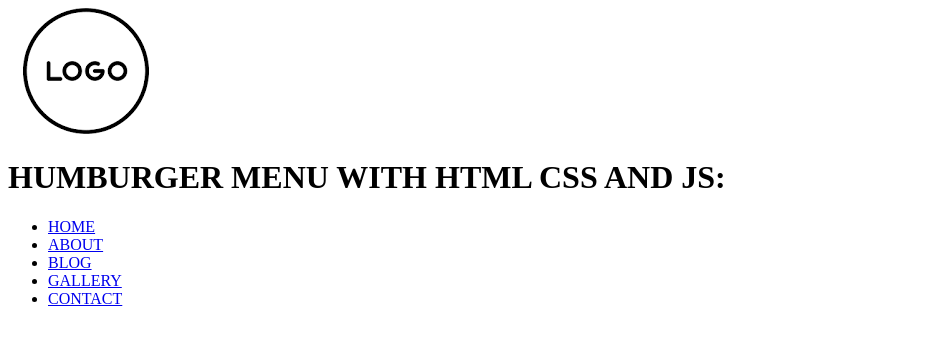
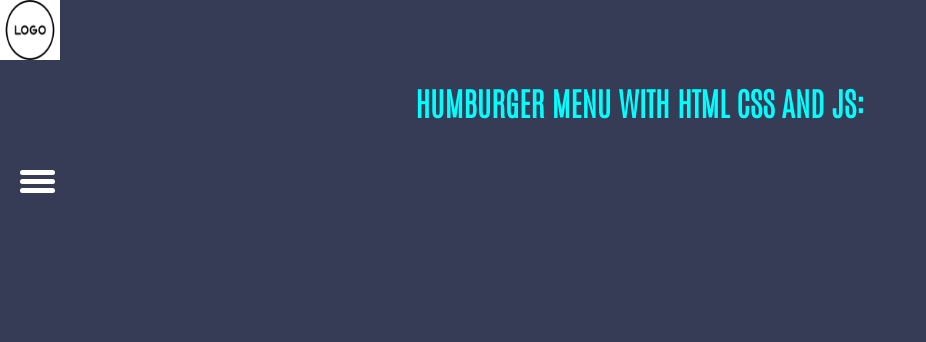
Before and after one commit to AttitudePrince143/hamburger_site, a plain HTML site: page index.html in a window 1280 px wide. Shown: the whole page, without its empty margins (0-926 px from the left). Drawn offline with Linux system fonts and the light colour scheme; files that its build step writes are made by us from their sources; the site is published under a folder, as on GitHub Pages, so addresses that start at the root find nothing.

Commit message:
Update index.html

```diff
--- a/index.html
+++ b/index.html
@@ -5,7 +5,7 @@
     <meta http-equiv="X-UA-Compatible" content="IE=edge">
     <meta name="viewport" content="width=, initial-scale=1.0">
     <title>HAMBURGER MENU</title>
-    <link rel="stylesheet" href="/style.css">
+    <link rel="stylesheet" href="CSS/style.css">
     <link rel="preconnect" href="https://fonts.googleapis.com">
 <link rel="preconnect" href="https://fonts.gstatic.com" crossorigin>
 <link href="https://fonts.googleapis.com/css2?family=Antonio:wght@100&display=swap" rel="stylesheet">
@@ -38,7 +38,7 @@
 
 
 
-    <script src="/script.js"></script>
+    <script src="js/script.js"></script>
 
 </body>
 </html>
```
